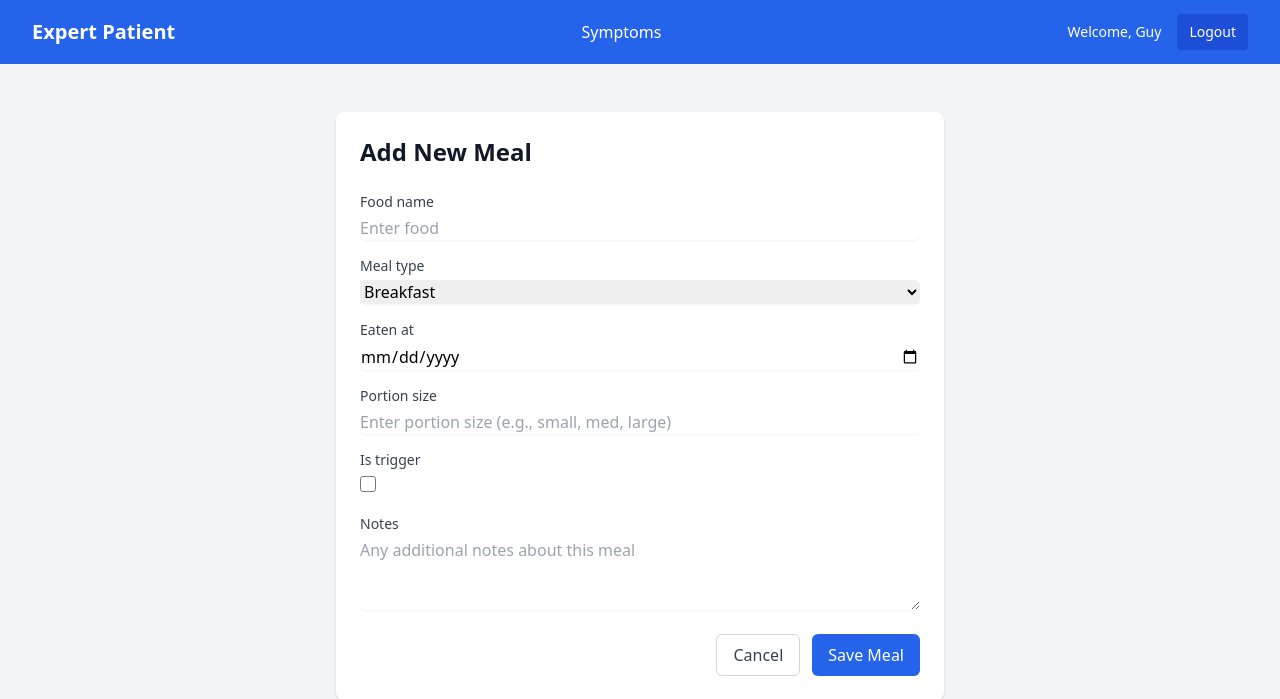
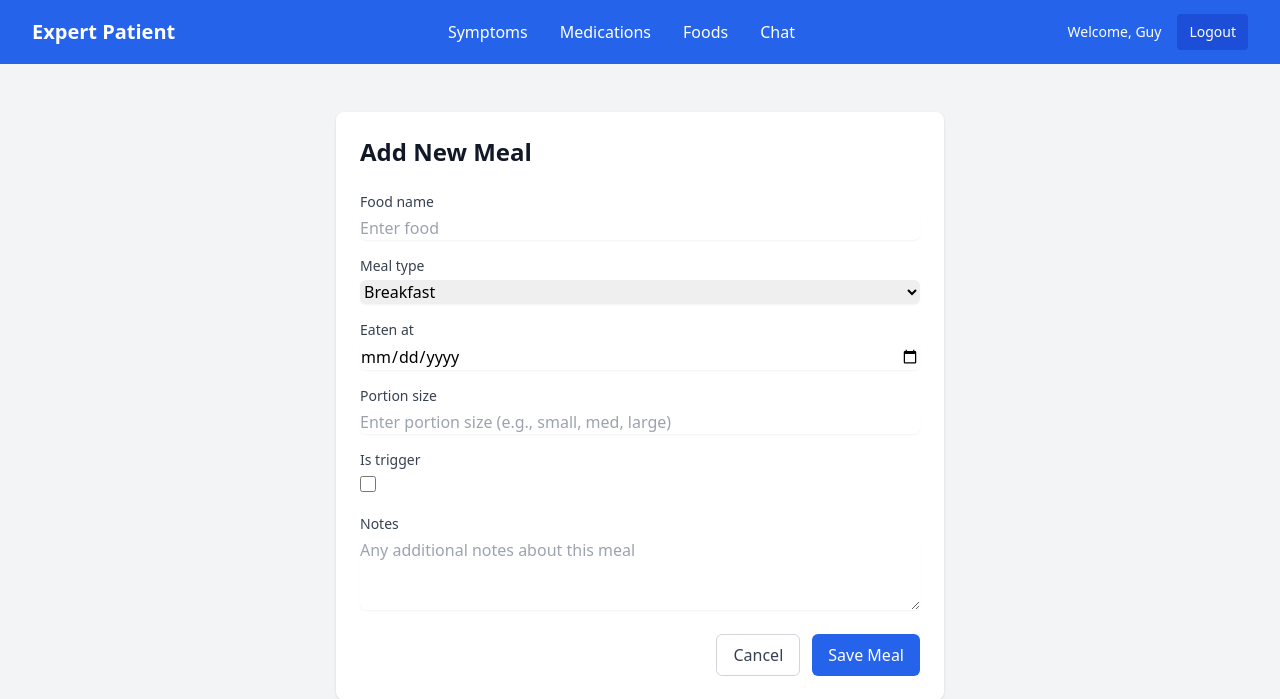
Before and after one commit to GuyMitchy/UC-Expert-Patient, a Django app: page /foods/add/ in a window 1280 px wide. Shown: the top 699 px of the page. Run offline with Django 5.2, Linux system fonts and the light colour scheme; a user stored in the database is signed in; some libraries are stand-ins or nearby versions.

Commit message:
Add new food and medication nav elemnts

```diff
--- a/templates/base.html
+++ b/templates/base.html
@@ -1,6 +1,6 @@
-
 <!DOCTYPE html>
 <html>
+
 <head>
     <meta charset="UTF-8">
     <meta name="viewport" content="width=device-width, initial-scale=1.0">
@@ -8,16 +8,23 @@
     <script src="https://cdn.tailwindcss.com"></script>
     <script src="https://unpkg.com/htmx.org@1.9.9"></script>
 </head>
+
 <body class="bg-gray-100">
     <nav class="bg-blue-600 text-white">
         <div class="max-w-7xl mx-auto px-4 sm:px-6 lg:px-8">
             <div class="flex justify-between h-16 items-center">
                 <a href="{% url 'home:home' %}" class="text-xl font-bold">Expert Patient</a>
-                <a href="{% url 'symptoms:list' %}" >Symptoms</a>
+                <div class="flex justify-center">
+                    <a class="px-4" href="{% url 'symptoms:list' %}">Symptoms</a>
+                    <a class="px-4" href="{% url 'medications:list' %}">Medications</a>
+                    <a class="px-4" href="{% url 'foods:list' %}">Foods</a>
+                    <a class="px-4">Chat</a>
+                </div>
                 {% if user.is_authenticated %}
                 <div class="flex items-center space-x-4">
                     <span class="text-sm">Welcome, {{ user.username }}</span>
-                    <a href="{% url 'account_logout' %}" class="text-sm bg-blue-700 px-3 py-2 rounded hover:bg-blue-800">
+                    <a href="{% url 'account_logout' %}"
+                        class="text-sm bg-blue-700 px-3 py-2 rounded hover:bg-blue-800">
                         Logout
                     </a>
                 </div>
@@ -30,4 +37,5 @@
         {% block content %}{% endblock %}
     </main>
 </body>
+
 </html>
```
